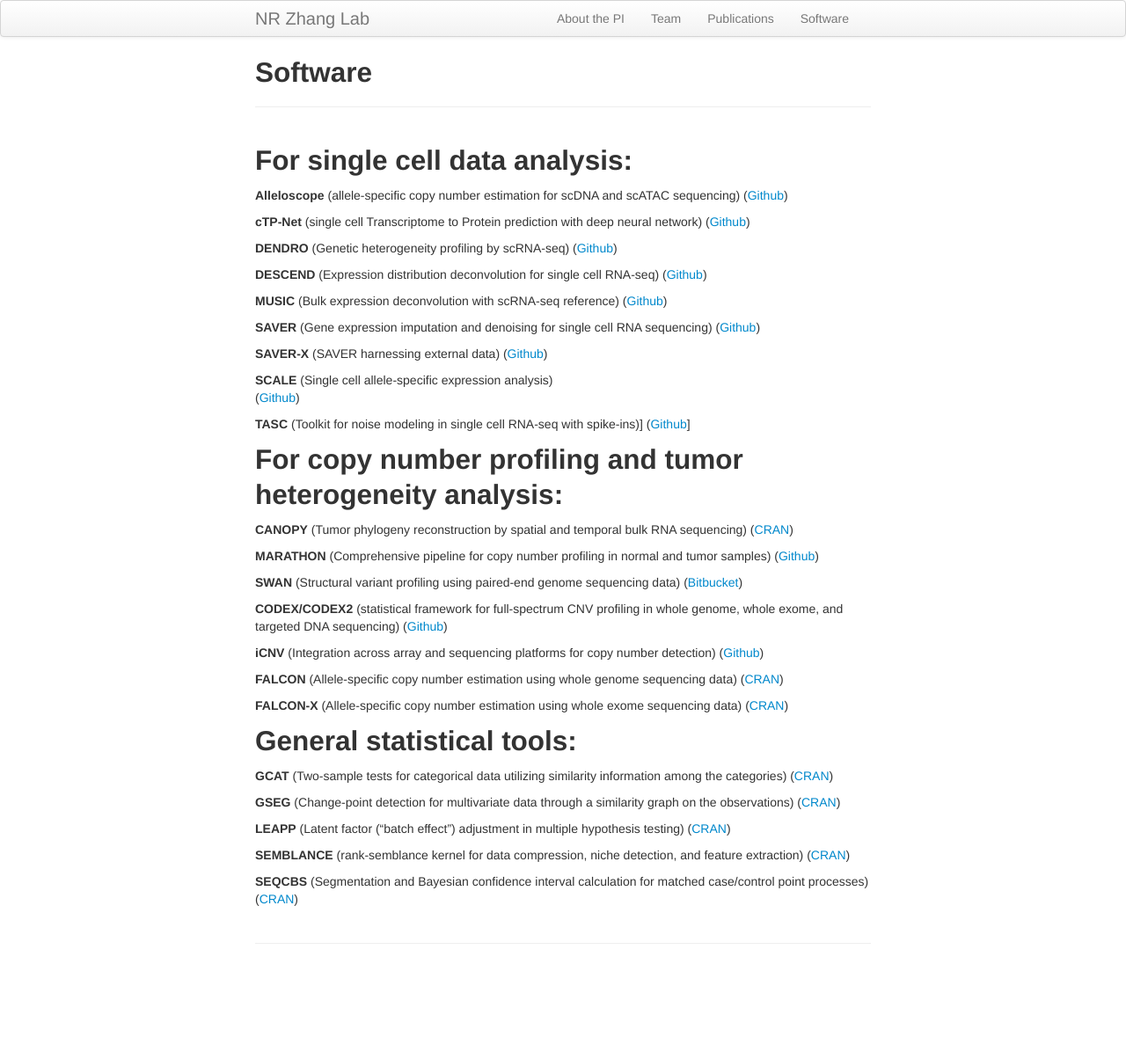
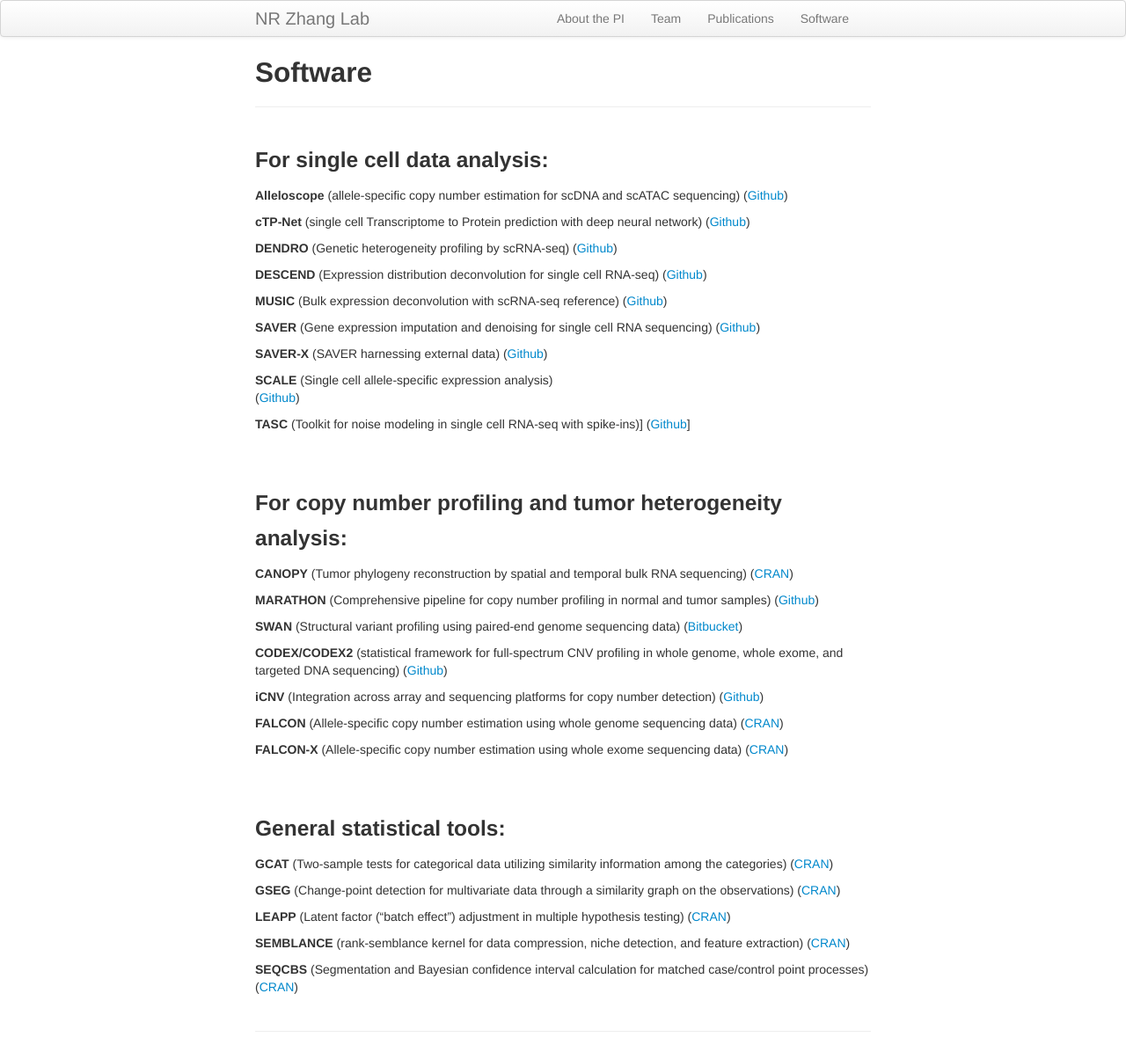
Before and after one commit to nzhanglab/nzhanglab.github.io, a Jekyll site: the page built from pages/software.md, in a window 1280 px wide. Shown: the whole page at 88% size. Built offline with Jekyll 4.4.1, drawn with Linux system fonts in a browser that asks for light colours; before the commit the page ends 1104 px from its top, so only the background shows below that.

Commit message:
beautified software page

```diff
--- a/pages/software.md
+++ b/pages/software.md
@@ -4,7 +4,7 @@ title: Software
 description: List of software developed by our group
 ---
 
-## For single cell data analysis:
+### For single cell data analysis:
 
 **Alleloscope** (allele-specific copy number estimation for scDNA and scATAC sequencing)
 ([Github](https://github.com/seasoncloud/Alleloscope))
@@ -33,7 +33,9 @@ description: List of software developed by our group
 **TASC** (Toolkit for noise modeling in single cell RNA-seq with spike-ins)]
 ([Github](https://github.com/scrna-seq/TASC)]
 
-## For copy number profiling and tumor heterogeneity analysis:
+<br/><br/>
+
+### For copy number profiling and tumor heterogeneity analysis:
 
 **CANOPY** (Tumor phylogeny reconstruction by spatial and temporal bulk RNA sequencing)
 ([CRAN](https://cran.r-project.org/web/packages/Canopy/))
@@ -56,7 +58,9 @@ description: List of software developed by our group
 **FALCON-X** (Allele-specific copy number estimation using whole exome sequencing data)
 ([CRAN](https://cran.r-project.org/web/packages/falconx/index.html))
 
-## General statistical tools:
+<br/><br/>
+
+### General statistical tools:
 
 **GCAT** (Two-sample tests for categorical data utilizing similarity information among the categories)
 ([CRAN](https://cran.r-project.org/web/packages/gCat/index.html))
```
